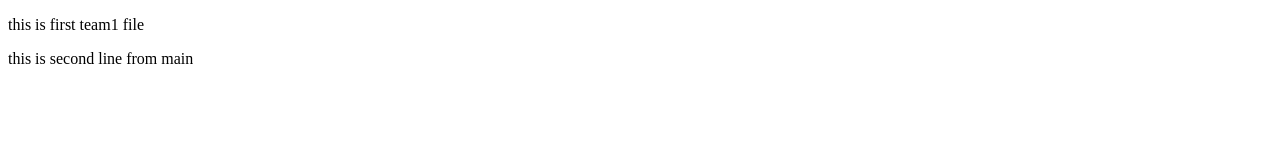
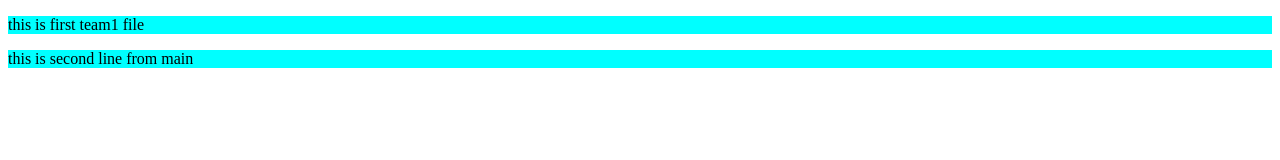
Before and after one commit to ashutosh07766/gitoperations, a plain HTML site: page index.html in a window 1280 px wide. Drawn offline with Linux system fonts and the light colour scheme.

Commit message:
added style.css

```diff
--- a/index.html
+++ b/index.html
@@ -4,6 +4,7 @@
     <meta charset="UTF-8">
     <meta name="viewport" content="width=device-width, initial-scale=1.0">
     <title>Document</title>
+    <link rel="stylesheet" href="style.css">
 </head>
 <body>
     <p>this is first team1 file</p>
--- /dev/null
+++ b/style.css
@@ -0,0 +1,3 @@
+p{
+    background-color: aqua;
+}
```
